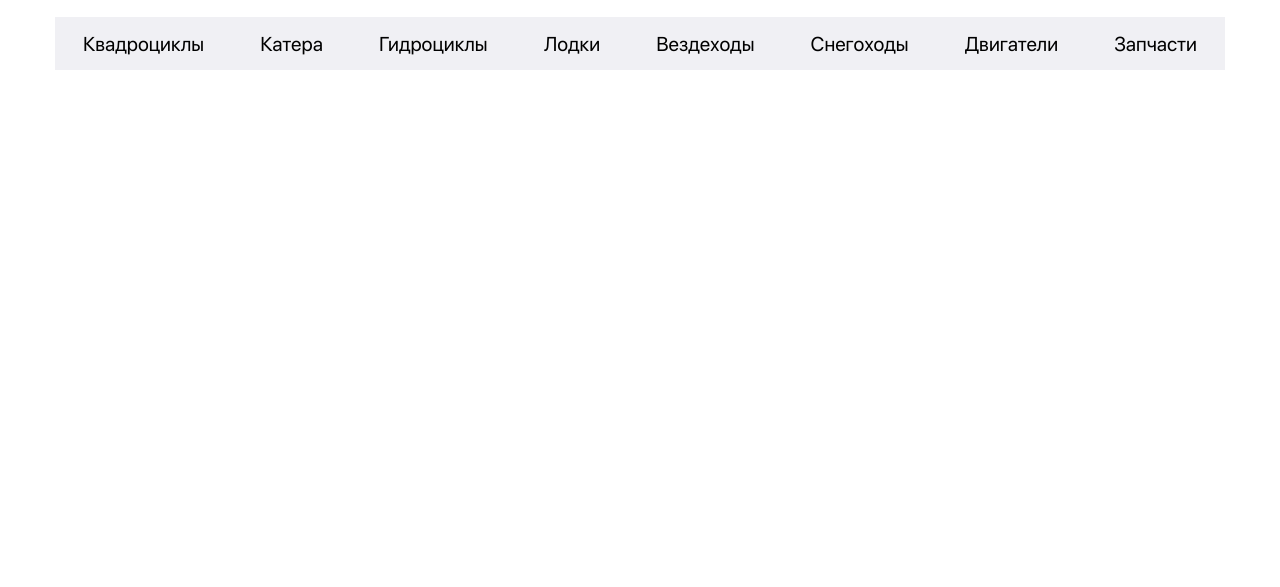
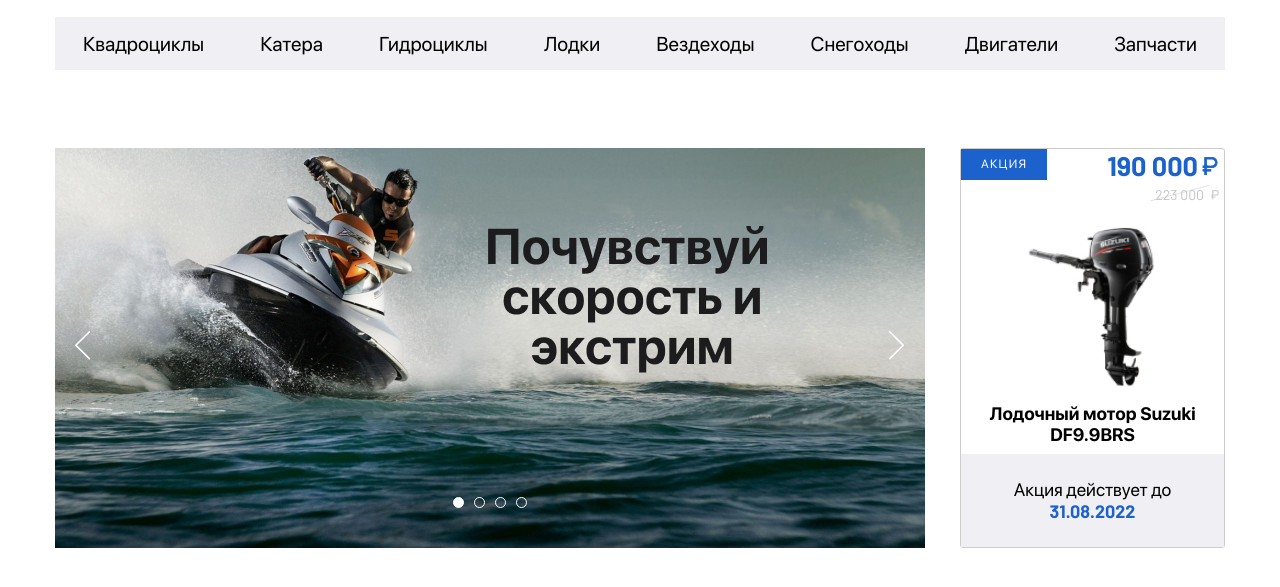
Before and after one commit to Vitaljano/drive-moto, a plain HTML site: page index.html in a window 1280 px wide. Shown: the part 105-692 px from the top of the page. Drawn offline with nearby package versions, Linux system fonts and the light colour scheme.

Commit message:
Add banner section

```diff
--- a/css/style.css
+++ b/css/style.css
@@ -1,7 +1,9 @@
 html {
   box-sizing: border-box;
 }
-*, *::before, *::after {
+*,
+*::before,
+*::after {
   box-sizing: inherit;
 }
 a {
@@ -14,7 +16,12 @@ li {
   padding: 0;
   list-style: none;
 }
-h1,h2,h3,h4,h5,h6 {
+h1,
+h2,
+h3,
+h4,
+h5,
+h6 {
   margin: 0;
 }
 body {
@@ -32,6 +39,9 @@ body {
 /******************************
             Header
  *****************************/
+.header {
+  margin-bottom: 78px;
+}
 .header__top-inner {
   display: flex;
   align-items: center;
@@ -101,7 +111,7 @@ body {
 }
 .menu-categories__link {
   position: relative;
-	transition: all .3s;
+  transition: all 0.3s;
   cursor: pointer;
   padding: 15px 0 14px;
 }
@@ -110,7 +120,7 @@ body {
   right: 0;
   bottom: 0;
   left: auto;
-	transition: all .3s;
+  transition: all 0.3s;
   background-color: #1c62cd;
   width: 0;
   height: 3px;
@@ -127,3 +137,156 @@ body {
 /******************************
           END Header
  *****************************/
+/******************************
+          Banner
+ *****************************/
+.banner-section__inner {
+  display: flex;
+  justify-content: space-between;
+}
+.banner-section__slider {
+  max-width: 870px;
+}
+.banner-section__slider-btn {
+  position: absolute;
+  top: 50%;
+  transform: translateY(-50%);
+  z-index: 5;
+  margin: 0;
+  border: none;
+  background-color: transparent;
+  cursor: pointer;
+  padding: 0;
+}
+.banner-section__slider-btnprev {
+  left: 20px;
+}
+.banner-section__slider-btnnext {
+  right: 20px;
+}
+.banner-section__slider-img {
+  max-height: 400px;
+  object-fit: cover;
+}
+.slick-dots {
+  position: absolute;
+  right: 0;
+  bottom: 40px;
+  left: 0;
+  text-align: center;
+}
+.slick-dots li {
+  display: inline-block;
+  padding: 0 5px;
+}
+.slick-dots button {
+  margin: 0;
+  border: 1px solid #fff;
+  border-radius: 50%;
+  background-color: transparent;
+  padding: 0;
+  width: 11px;
+  height: 11px;
+  font-size: 0;
+}
+.slick-active button {
+  background-color: #fff;
+}
+.sale-item {
+  display: flex;
+  flex-direction: column;
+  justify-content: space-between;
+  border: 1px solid #cdcdcd;
+  border-radius: 3px;
+  max-width: 265px;
+  max-height: 400px;
+  text-align: center;
+}
+.sale-item__top {
+  display: flex;
+  align-items: flex-start;
+  justify-content: space-between;
+}
+.sale-item__info {
+  margin: 0;
+  background-color: #1c62cd;
+  padding: 8px 20px;
+  text-transform: uppercase;
+  line-height: 15px;
+  letter-spacing: 0.1em;
+  color: #fff;
+  font-size: 12px;
+}
+.sale-item__price {
+  text-align: right;
+}
+.price {
+  position: relative;
+  font-family: "Barlow", sans-serif;
+}
+.sale-item__price-new {
+  position: relative;
+  margin-right: 6px;
+  padding-right: 20px;
+  line-height: 32px;
+  color: #1c62cd;
+  font-size: 27px;
+  font-weight: 700;
+}
+.sale-item__price-new::after {
+  position: absolute;
+  top: 8px;
+  right: 0;
+  background-image: url("../images/icon-price.svg");
+  width: 16px;
+  height: 18px;
+  content: "";
+}
+.sale-item__price-old {
+  display: inline-block;
+  margin-right: 15px;
+  background-image: url("../images/icon-line-old.svg");
+  background-repeat: no-repeat;
+  padding: 2px 5px;
+  line-height: 17px;
+  color: #c4c4c4;
+  font-size: 14px;
+  font-weight: 400;
+}
+.sale-item__price-old::after {
+  position: absolute;
+  top: 6px;
+  right: -10px;
+  background-image: url("../images/icon-price-old.svg");
+  width: 8px;
+  height: 10px;
+  content: "";
+}
+.sale-item__footer {
+  margin: 0;
+  background-color: #f0f0f4;
+  padding: 25px 20px;
+  line-height: 21px;
+  font-size: 18px;
+}
+.sale-item__footer span {
+  display: block;
+  line-height: 22px;
+  color: #1c62cd;
+  font-family: "Barlow", sans-serif;
+  font-weight: 700;
+}
+.sale-item__title {
+  margin-bottom: 7px;
+  line-height: 21px;
+  font-family: "SFProDisplay-Bold", sans-serif;
+  font-size: 18px;
+  font-weight: 700;
+}
+.sale-item__img {
+  max-height: 195px;
+  object-fit: contain;
+}
+/******************************
+          END Banner
+ *****************************/
--- a/index.html
+++ b/index.html
@@ -1,19 +1,24 @@
 <!DOCTYPE html>
 <html lang="ru">
   <head>
-  <meta charset="UTF-8">
-  <meta name="viewport" content="width=device-width, initial-scale=1.0">
-  <meta http-equiv="X-UA-Compatible" content="ie=edge">
+    <meta charset="UTF-8" />
+    <meta name="viewport" content="width=device-width, initial-scale=1.0" />
+    <meta http-equiv="X-UA-Compatible" content="ie=edge" />
     <title>Document</title>
 
-  <link rel="stylesheet" href="css/normalize.css">
-  <link rel="stylesheet" href="css/fonts.css">
-  <link rel="stylesheet" href="css/slick.css">
-  <link rel="stylesheet" href="css/style.css">
+    <link rel="stylesheet" href="css/normalize.css" />
+    <link rel="stylesheet" href="css/fonts.css" />
+    <link rel="preconnect" href="https://fonts.googleapis.com" />
+    <link rel="preconnect" href="https://fonts.gstatic.com" crossorigin />
+    <link
+      href="https://fonts.googleapis.com/css2?family=Barlow:wght@400;700&display=swap"
+      rel="stylesheet"
+    />
+    <link rel="stylesheet" href="css/slick.css" />
+    <link rel="stylesheet" href="css/style.css" />
   </head>
   <body>
-
-  <header>
+    <header class="header">
       <div class="header__top">
         <div class="container">
           <div class="header__top-inner">
@@ -32,31 +37,30 @@
             </nav>
 
             <a class="logo" href="">
-            <img src="images/logo.svg" alt="Drive Moto logo">
+              <img src="images/logo.svg" alt="Drive Moto logo" />
             </a>
             <div class="header__box">
-            <p class="header__address">Москва,  ул. Науки  25</p>
+              <p class="header__address">Москва, ул. Науки 25</p>
 
               <ul class="user-list">
                 <li class="user-list__item">
-                <a class="user-list__link" href="" >
-                  <img src="images/heart.svg" alt="like">
+                  <a class="user-list__link" href="">
+                    <img src="images/heart.svg" alt="like" />
                   </a>
                 </li>
                 <li class="user-list__item">
-                <a class="user-list__link" href="" >
-                  <img src="images/user.svg" alt="user">
+                  <a class="user-list__link" href="">
+                    <img src="images/user.svg" alt="user" />
                   </a>
                 </li>
                 <li class="user-list__item">
-                <a class="user-list__link basket" href="" >
-                  <img src="images/basket.svg" alt="basket">
+                  <a class="user-list__link basket" href="">
+                    <img src="images/basket.svg" alt="basket" />
                     <p class="basket__num">1</p>
                   </a>
                 </li>
               </ul>
             </div>
-
           </div>
         </div>
       </div>
@@ -93,6 +97,62 @@
       </div>
     </header>
 
+    <section class="banner-section">
+      <div class="container">
+        <div class="banner-section__inner">
+          <div class="banner-section__slider">
+            <a class="banner-section__slider-item" href="#">
+              <img
+                class="banner-section__slider-img"
+                src="images/slide1.jpg"
+                alt=""
+              />
+            </a>
+            <a class="banner-section__slider-item" href="#">
+              <img
+                class="banner-section__slider-img"
+                src="images/slide1.jpg"
+                alt=""
+              />
+            </a>
+            <a class="banner-section__slider-item" href="#">
+              <img
+                class="banner-section__slider-img"
+                src="images/slide1.jpg"
+                alt=""
+              />
+            </a>
+            <a class="banner-section__slider-item" href="#">
+              <img
+                class="banner-section__slider-img"
+                src="images/slide1.jpg"
+                alt=""
+              />
+            </a>
+          </div>
+          <a class="banner-section__item sale-item" href="#">
+            <div class="sale-item__top">
+              <p class="sale-item__info">Акция</p>
+              <div class="sale-item__price">
+                <div class="price sale-item__price-new">190 000</div>
+                <div class="price sale-item__price-old">223 000</div>
+              </div>
+            </div>
+            <img
+              class="sale-item__img"
+              src="images/content/sale-product.jpg"
+              alt=""
+            />
+            <h5 class="sale-item__title">Лодочный мотор Suzuki DF9.9BRS</h5>
+            <p class="sale-item__footer">
+              Акция действует до
+              <span>31.08.2022</span>
+            </p>
+          </a>
+        </div>
+      </div>
+    </section>
+
     <script src="https://ajax.googleapis.com/ajax/libs/jquery/3.4.1/jquery.min.js"></script>
     <script src="js/slick.min.js"></script>
     <script src="js/main.js"></script>
--- a/js/main.js
+++ b/js/main.js
@@ -1,3 +1,14 @@
 $(function(){
+  $(".banner-section__slider").slick({
+    dots: true,
 
+    prevArrow: `
+      <button class="banner-section__slider-btn banner-section__slider-btnprev">
+        <img src="images/arrow-left.svg" alt="prev">
+      </button>`,
+      nextArrow: `
+      <button class="banner-section__slider-btn banner-section__slider-btnnext">
+        <img src="images/arrow-right.svg" alt="prev">
+      </button>`
+  })
 });
```
Also changed, not shown: images/arrow-left.svg (added), images/arrow-right.svg (added), images/content/sale-product.jpg (added), images/content/sale-product.png (added), images/icon-line-old.svg (added), images/icon-price-old.svg (added), images/icon-price.svg (added), images/slide1.jpg (added). Lines whose indentation alone changed are shown as unchanged.
